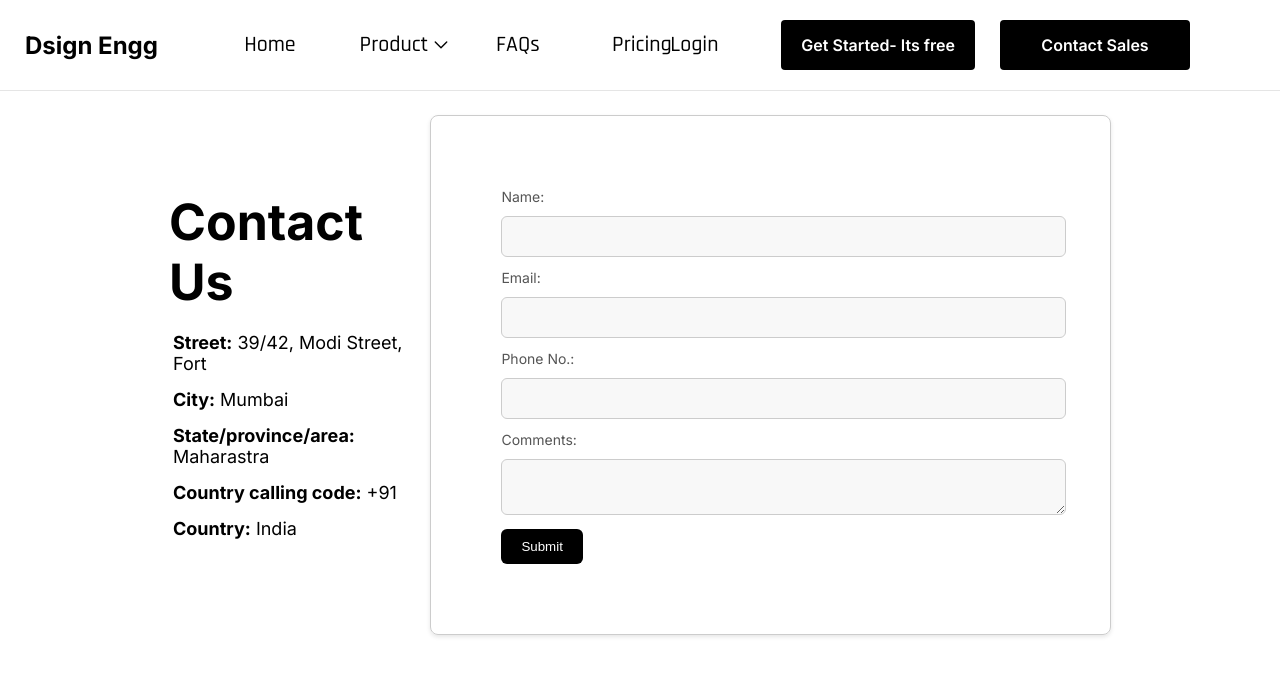
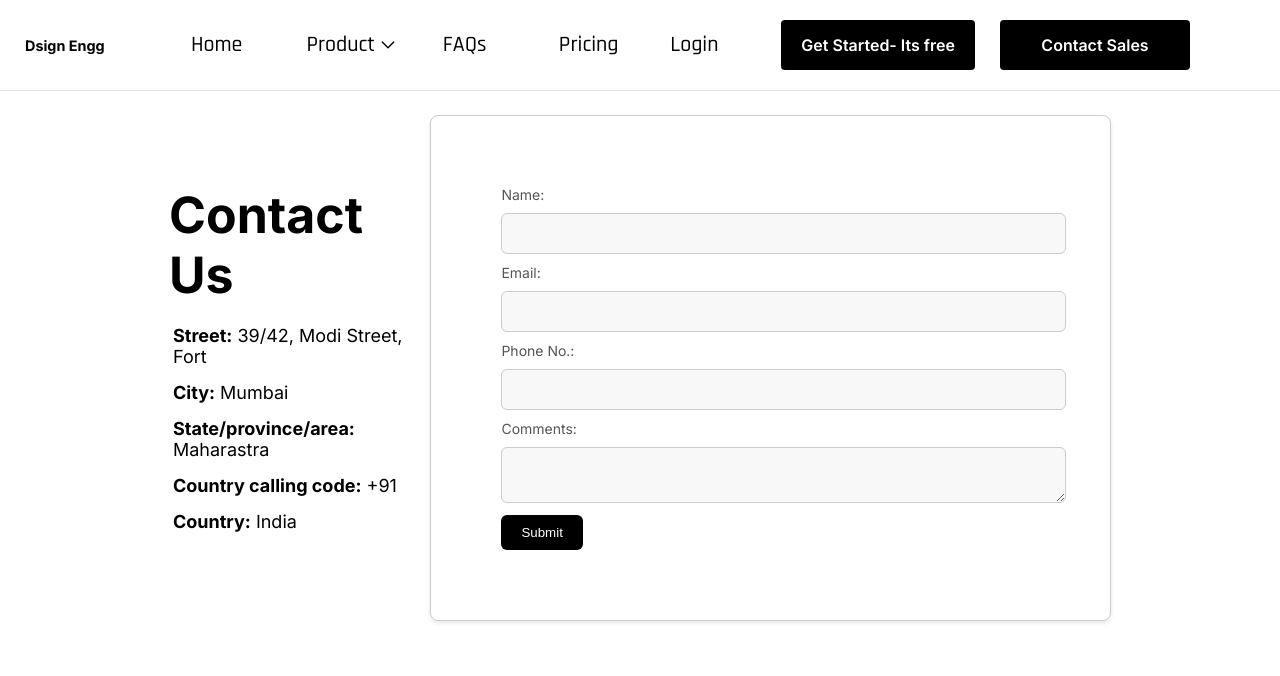
Before and after one commit to Anubhavgupta14/Ladle_Calculator, a Next.js app: page /components/contact_us in a window 1280 px wide. Shown: the top 676 px of the page. Built offline with nearby package versions, Linux system fonts and the light colour scheme.

Commit message:
bug fix contact us

```diff
--- a/app/components/contact_us/globals.css
+++ b/app/components/contact_us/globals.css
@@ -1,3 +1,6 @@
+html{
+    font-size: 60%;
+}
 .contact_body{
     margin: 75px;
 }
```
